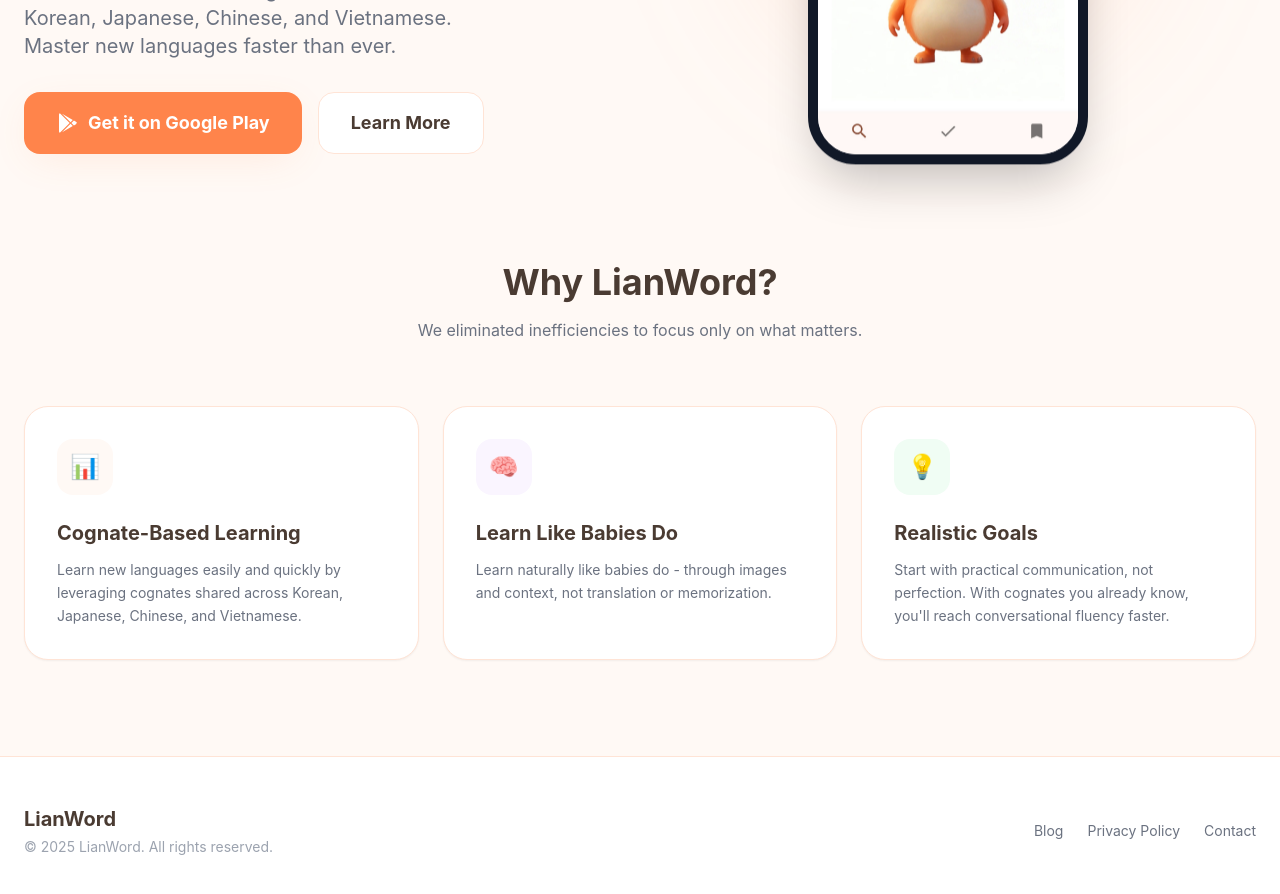
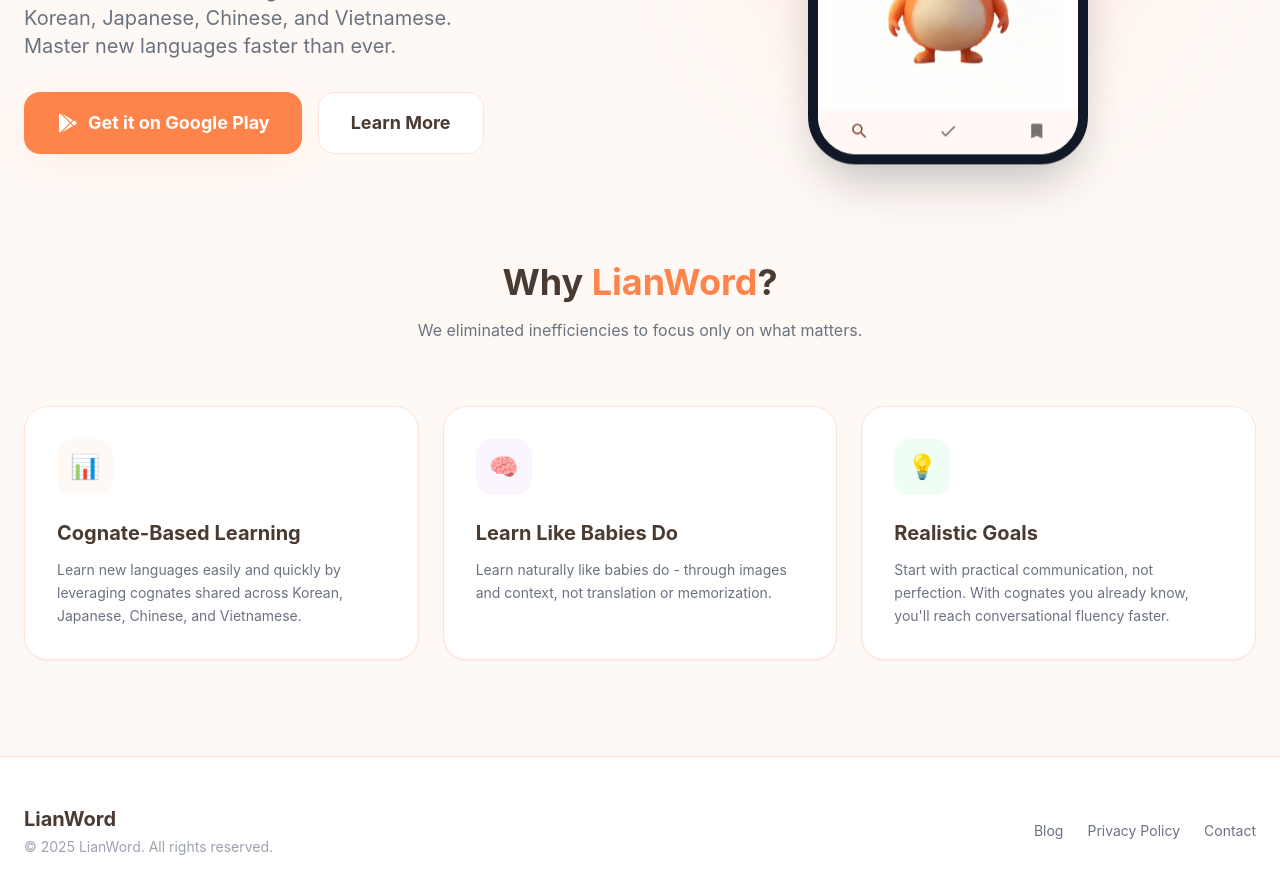
Before and after one commit to littleactiondev/littleactiondev.github.io, a Jekyll site: the page index.html, which Jekyll copies as it is, in a window 1280 px wide and 900 px high, scrolled down 574 px. Shown: the top 894 px of the window. Built offline with Jekyll 4.4.1, drawn with Linux system fonts in a browser that asks for light colours; nearby versions of some CDN libraries; some web fonts are replaced.

Commit message:
Update brand name display in Features section across all languages
- Korean: '왜 LianWord인가요?' → '왜 리앤워드인가요?' with color highlight
- Japanese: 'なぜLianWord？' → 'なぜリアンワード？' with color highlight
- Chinese: '为什么选择 LianWord？' → '为什么选择联词？' with color highlight
- Vietnamese: 'Tại sao là LianWord?' → 'Tại sao là LianWord?' with color highlight
- English: 'Why LianWord?' → 'Why LianWord?' with color highlight

All brand names now use text-lian-500 color for visual emphasis

```diff
--- a/index.html
+++ b/index.html
@@ -160,7 +160,7 @@
     <!-- Features Section (Bento Grid Style) -->
     <section id="features" class="container mx-auto px-6 py-24">
         <div class="text-center mb-16">
-            <h2 class="text-3xl md:text-4xl font-bold mb-4 text-lian-dark">Why LianWord?</h2>
+            <h2 class="text-3xl md:text-4xl font-bold mb-4 text-lian-dark">Why <span class="text-lian-500">LianWord</span>?</h2>
             <p class="text-gray-500">We eliminated inefficiencies to focus only on what matters.</p>
         </div>
 
--- a/ja/index.html
+++ b/ja/index.html
@@ -159,7 +159,7 @@
     <!-- Features Section (Bento Grid Style) -->
     <section id="features" class="container mx-auto px-6 py-24">
         <div class="text-center mb-16">
-            <h2 class="text-3xl md:text-4xl font-bold mb-4 text-lian-dark">なぜLianWord？</h2>
+            <h2 class="text-3xl md:text-4xl font-bold mb-4 text-lian-dark">なぜ<span class="text-lian-500">リアンワード</span>？</h2>
             <p class="text-gray-500">学習の非効率を排除し、核心のみに集中しました。</p>
         </div>
 
--- a/ko/index.html
+++ b/ko/index.html
@@ -159,7 +159,7 @@
     <!-- Features Section (Bento Grid Style) -->
     <section id="features" class="container mx-auto px-6 py-24">
         <div class="text-center mb-16">
-            <h2 class="text-3xl md:text-4xl font-bold mb-4 text-lian-dark">왜 LianWord인가요?</h2>
+            <h2 class="text-3xl md:text-4xl font-bold mb-4 text-lian-dark">왜 <span class="text-lian-500">리앤워드</span>인가요?</h2>
             <p class="text-gray-500">언어 학습의 비효율을 제거하고 핵심에만 집중했습니다.</p>
         </div>
 
--- a/vi/index.html
+++ b/vi/index.html
@@ -159,7 +159,7 @@
     <!-- Features Section (Bento Grid Style) -->
     <section id="features" class="container mx-auto px-6 py-24">
         <div class="text-center mb-16">
-            <h2 class="text-3xl md:text-4xl font-bold mb-4 text-lian-dark">Tại sao là LianWord?</h2>
+            <h2 class="text-3xl md:text-4xl font-bold mb-4 text-lian-dark">Tại sao là <span class="text-lian-500">LianWord</span>?</h2>
             <p class="text-gray-500">Loại bỏ sự kém hiệu quả, chỉ tập trung vào cốt lõi.</p>
         </div>
 
--- a/zh/index.html
+++ b/zh/index.html
@@ -159,7 +159,7 @@
     <!-- Features Section (Bento Grid Style) -->
     <section id="features" class="container mx-auto px-6 py-24">
         <div class="text-center mb-16">
-            <h2 class="text-3xl md:text-4xl font-bold mb-4 text-lian-dark">为什么选择 LianWord？</h2>
+            <h2 class="text-3xl md:text-4xl font-bold mb-4 text-lian-dark">为什么选择<span class="text-lian-500">联词</span>？</h2>
             <p class="text-gray-500">剔除无效学习，只专注于核心内容。</p>
         </div>
 
```
